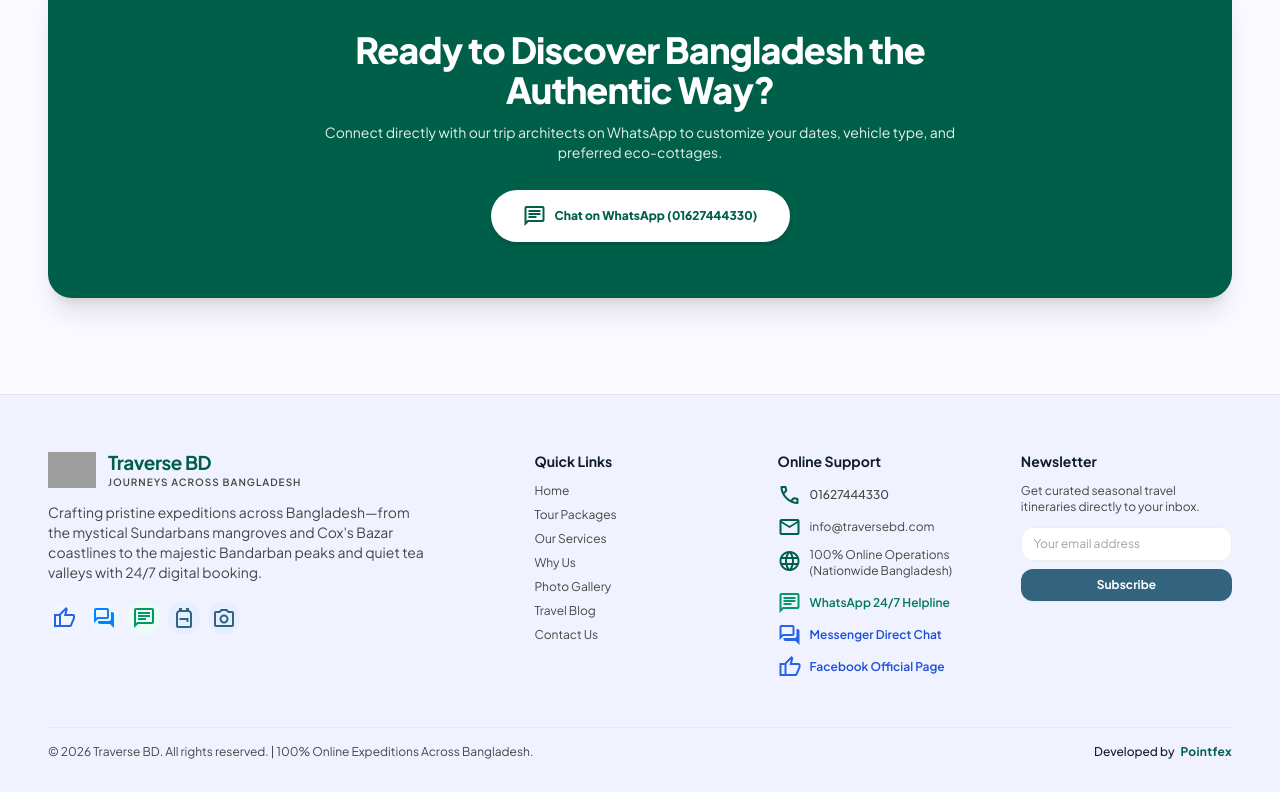
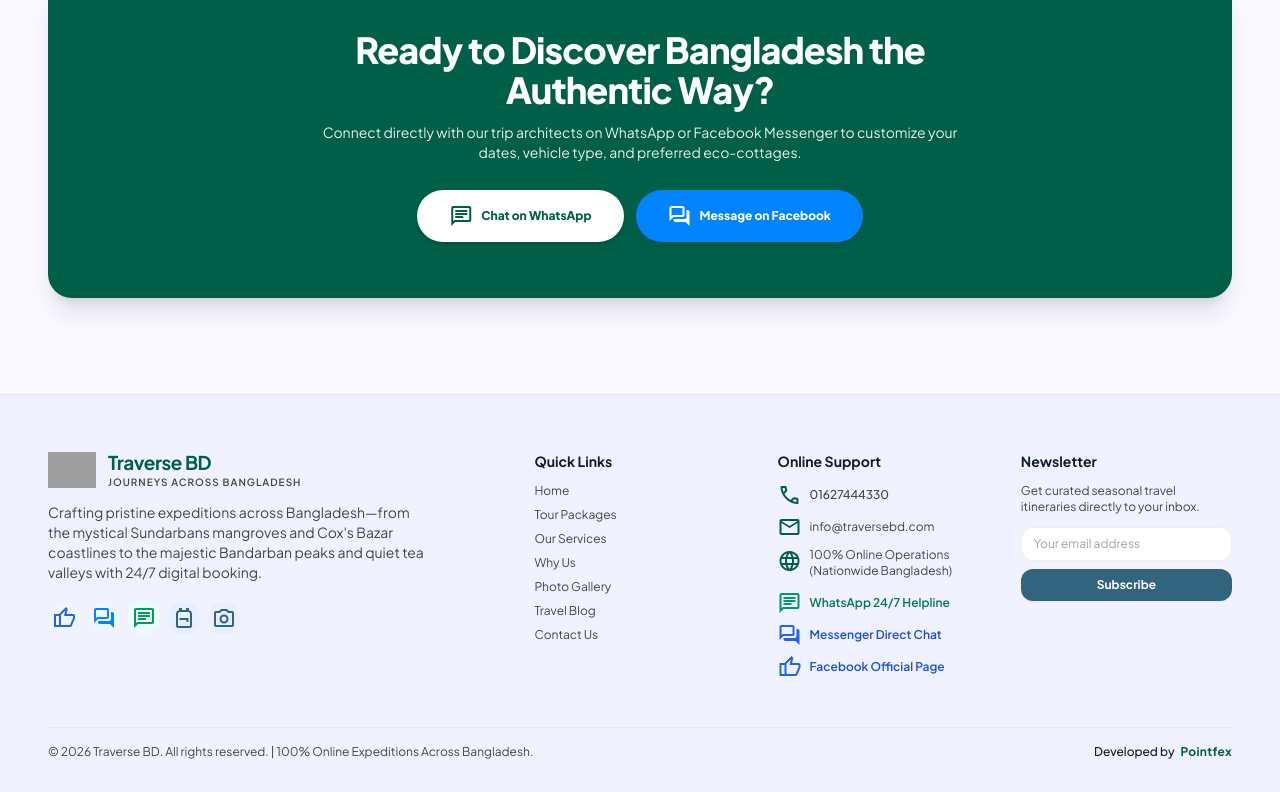
Before and after one commit to pointfex-hq/TraverseBD, a Next.js app: page /about in a window 1280 px wide. Shown: the part 2610-3402 px from the top of the page. Built offline with nearby package versions, Linux system fonts and the light colour scheme; grey boxes are pictures that could not be loaded.

Commit message:
feat(about): add direct facebook messenger action to consultation banner

```diff
--- a/frontend/views/AboutView.tsx
+++ b/frontend/views/AboutView.tsx
@@ -287,9 +287,9 @@ export default function AboutView() {
               Ready to Discover Bangladesh the Authentic Way?
             </h2>
             <p className="text-xs sm:text-sm text-white/90 leading-relaxed">
-              Connect directly with our trip architects on WhatsApp to customize your dates, vehicle type, and preferred eco-cottages.
+              Connect directly with our trip architects on WhatsApp or Facebook Messenger to customize your dates, vehicle type, and preferred eco-cottages.
             </p>
-            <div className="pt-4">
+            <div className="pt-4 flex flex-wrap items-center justify-center gap-3">
               <a
                 href={customTourWaUrl}
                 target="_blank"
@@ -297,7 +297,16 @@ export default function AboutView() {
                 className="inline-flex items-center gap-2 px-8 py-3.5 rounded-full bg-white text-primary text-xs font-extrabold shadow-md hover:bg-white/90 transition-all hover:scale-105"
               >
                 <span className="material-symbols-outlined text-[18px]">chat</span>
-                <span>Chat on WhatsApp (01627444330)</span>
+                <span>Chat on WhatsApp</span>
+              </a>
+              <a
+                href="https://www.facebook.com/messages/t/431751336697364"
+                target="_blank"
+                rel="noopener noreferrer"
+                className="inline-flex items-center gap-2 px-8 py-3.5 rounded-full bg-[#0084FF] text-white text-xs font-extrabold shadow-md hover:bg-[#0073e6] transition-all hover:scale-105"
+              >
+                <span className="material-symbols-outlined text-[18px]">forum</span>
+                <span>Message on Facebook</span>
               </a>
             </div>
           </div>
```
